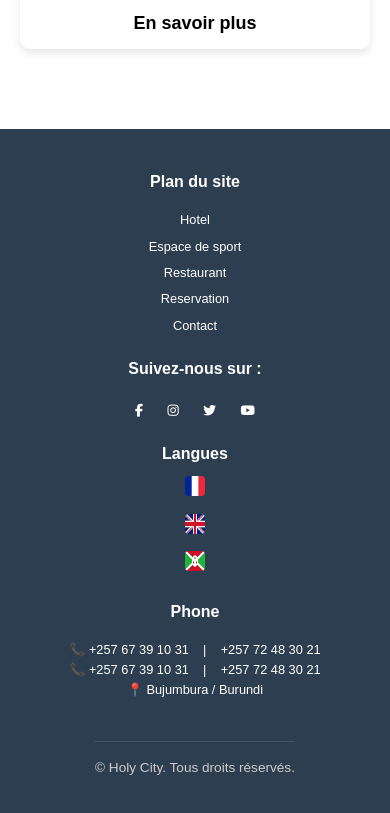
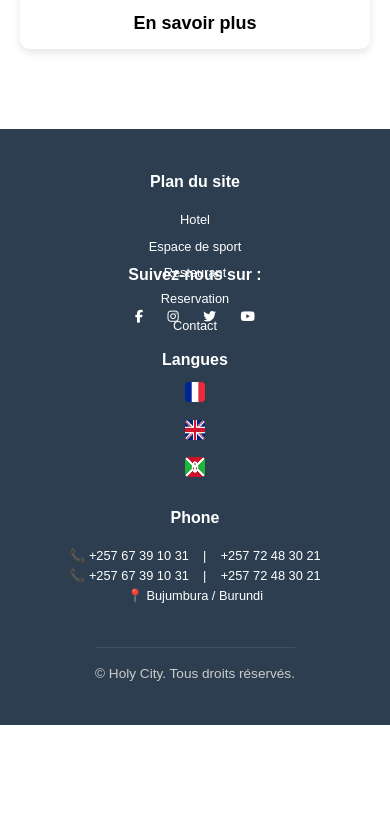
Before and after one commit to BeniRayson/Holy-city, a website: page index.html in a window 390 px wide. Shown: the part 3923-4736 px from the top of the page. After the commit the page ends 4648 px from the top, so only its background shows below. Drawn offline with Linux system fonts and the light colour scheme.

Commit message:
Update style.css

```diff
--- a/style.css
+++ b/style.css
@@ -497,7 +497,8 @@ header h1 {
     }
 
     .footer-social {
-      margin-top: 20px;
+      margin-top: -80px;
+
     }
 
     .footer-container {
```
